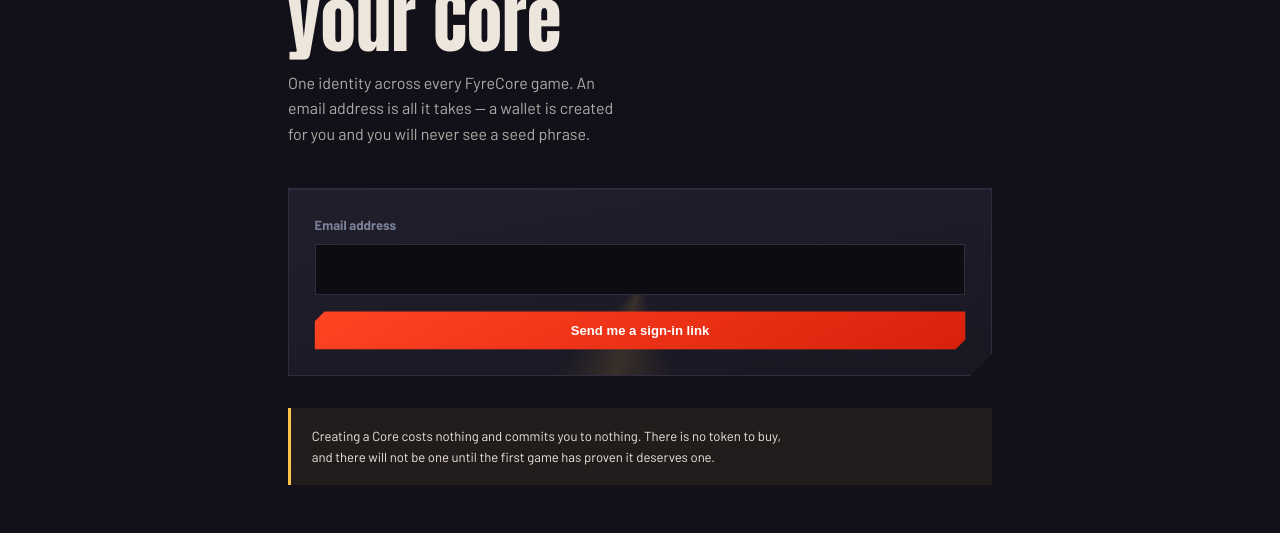
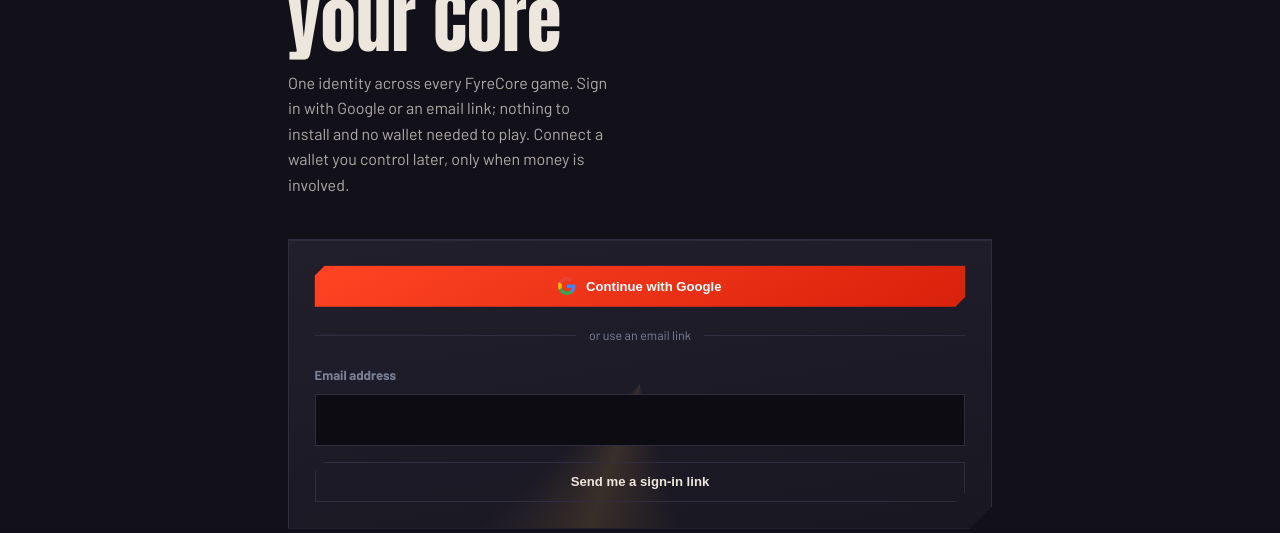
Before and after one commit to rugorriches/fyrecore-platform, a Next.js app: page /join in a window 1280 px wide. Shown: the part 267-800 px from the top of the page. Built offline with nearby package versions, Linux system fonts and the light colour scheme; no server answers.

Commit message:
Join: Continue with Google (Supabase OAuth, PKCE via existing callback); email link secondary; drop the 'wallet made for you' promise

```diff
--- a/app/join/page.jsx
+++ b/app/join/page.jsx
@@ -23,14 +23,33 @@
     setMessage('Check your email. The link signs you in and creates your Core.');
   }
 
+  async function google() {
+    if (!ready) { setState('error'); setMessage('Sign-in is not connected yet on this deployment.'); return; }
+    setState('google');
+    const supabase = createClient();
+    const { error } = await supabase.auth.signInWithOAuth({
+      provider: 'google',
+      options: { redirectTo: `${window.location.origin}/auth/callback`, queryParams: { prompt: 'select_account' } }
+    });
+    if (error) { setState('error'); setMessage(error.message); }
+  }
+
   return (
     <section className="section"><div className="wrap" style={{maxWidth:'44rem'}}>
       <div className="head">
         <h2>Create your Core</h2>
-        <p>One identity across every FyreCore game. An email address is all it takes &mdash; a wallet is created for you and you will never see a seed phrase.</p>
+        <p>One identity across every FyreCore game. Sign in with Google or an email link; nothing to install and no wallet needed to play. Connect a wallet you control later, only when money is involved.</p>
       </div>
 
       <div className="hud" style={{padding:'1.6rem'}}>
+        <button onClick={google} disabled={state==='google'||state==='sent'}
+                className="btn btn--heat" style={{width:'100%',justifyContent:'center',cursor:'pointer',border:'none',gap:'.6rem'}}>
+          <svg width="18" height="18" viewBox="0 0 48 48" aria-hidden="true"><path fill="#EA4335" d="M24 9.5c3.5 0 6.6 1.2 9.1 3.6l6.8-6.8C35.8 2.4 30.3 0 24 0 14.6 0 6.5 5.4 2.6 13.3l7.9 6.1C12.4 13.7 17.7 9.5 24 9.5z"/><path fill="#4285F4" d="M46.5 24.5c0-1.6-.1-3.1-.4-4.5H24v9h12.7c-.6 3-2.3 5.5-4.8 7.2l7.7 6c4.5-4.2 6.9-10.3 6.9-17.7z"/><path fill="#FBBC05" d="M10.5 28.6A14.5 14.5 0 0 1 9.5 24c0-1.6.3-3.1.8-4.6l-7.9-6.1A24 24 0 0 0 0 24c0 3.9.9 7.5 2.6 10.7l7.9-6.1z"/><path fill="#34A853" d="M24 48c6.5 0 11.9-2.1 15.9-5.8l-7.7-6c-2.1 1.4-4.9 2.3-8.2 2.3-6.3 0-11.6-4.2-13.5-9.9l-7.9 6.1C6.5 42.6 14.6 48 24 48z"/></svg>
+          {state==='google' ? 'Opening Google…' : 'Continue with Google'}
+        </button>
+        <div style={{display:'flex',alignItems:'center',gap:'.8rem',margin:'1.2rem 0',color:'var(--steel)',fontSize:'.78rem'}}>
+          <span style={{flex:1,height:1,background:'var(--edge)'}} />or use an email link<span style={{flex:1,height:1,background:'var(--edge)'}} />
+        </div>
         <label htmlFor="email" style={{display:'block',fontSize:'.82rem',fontWeight:700,color:'var(--steel)',marginBottom:'.5rem',position:'relative'}}>Email address</label>
         <input
           id="email" type="email" value={email} autoComplete="email"
@@ -41,7 +60,7 @@
                   border:'1px solid var(--edge)',color:'var(--bone)',font:'inherit',fontSize:'.95rem'}}
         />
         <button onClick={send} disabled={state==='sending'||state==='sent'}
-                className="btn btn--heat" style={{marginTop:'1rem',width:'100%',justifyContent:'center',cursor:'pointer',border:'none'}}>
+                className="btn btn--ghost" style={{marginTop:'1rem',width:'100%',justifyContent:'center',cursor:'pointer'}}>
           {state==='sending' ? 'Sending the link' : state==='sent' ? 'Link sent' : 'Send me a sign-in link'}
         </button>
         {message && (
```
